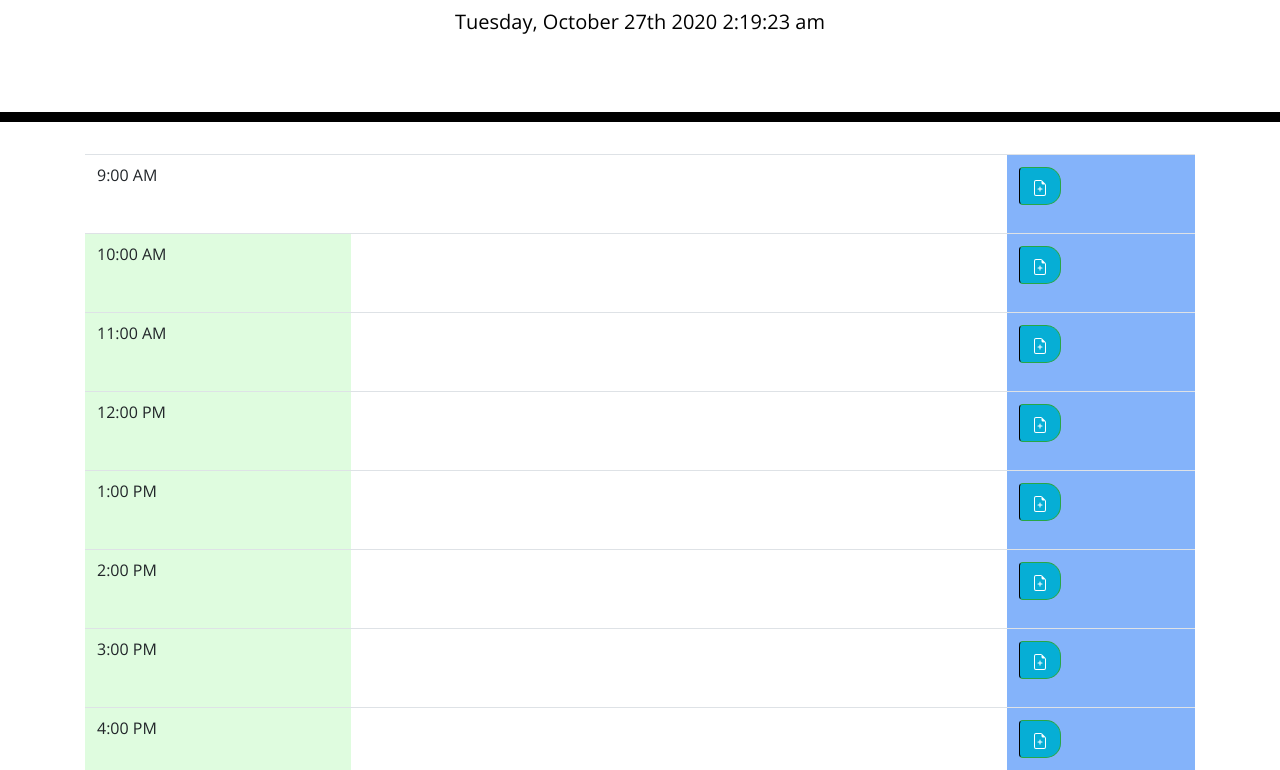
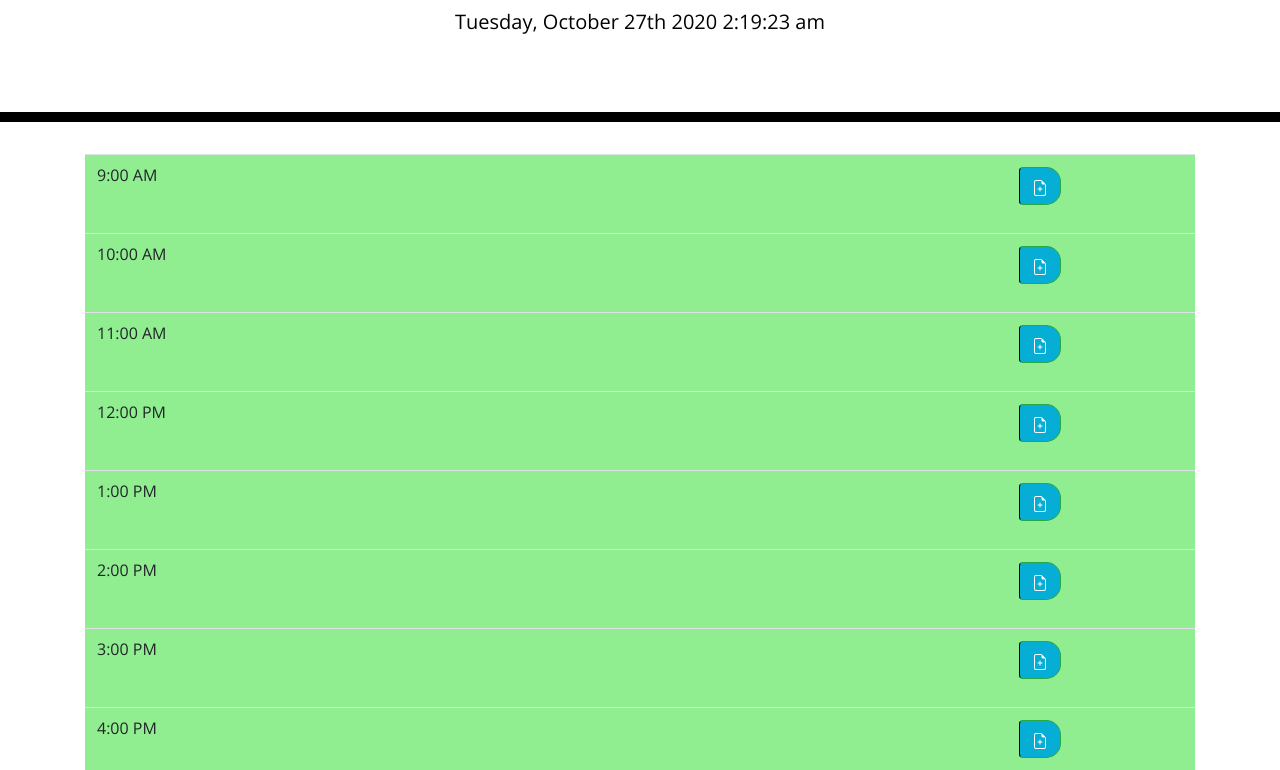
Before and after one commit to smanter82/WorkDayScheduler, a plain HTML site: page index.html in a window 1280 px wide. Shown: the part 182-952 px from the top of the page. Drawn offline with nearby package versions, Linux system fonts and the light colour scheme.

Commit message:
Time-based color coding working

```diff
--- a/index.html
+++ b/index.html
@@ -33,8 +33,8 @@
         <table class="table">
           <caption>Daily Planner</caption>
           <thead>
-            <tr>
-              <td scope="col-1" id = "times1">9:00 AM</td>
+            <tr id="9">
+              <td scope="col-1" >9:00 AM</td>
               <td scope="col-10" id="input1Text">
                 <input type="text" class="form-control-plaintext activity" id="scheduleItem1">
                 <p id = scheduleItem1Label></p>
@@ -51,8 +51,8 @@
             </tr>
           </thead>
           <tbody>
-            <tr>
-              <td scope="row" class = "times">10:00 AM</td>
+            <tr id="10">
+              <td scope="row" >10:00 AM</td>
               <td scope="row" id="input2Text">
                 <input type="text" class="form-control-plaintext activity" id="scheduleItem2"><p id = scheduleItem2Label></p>
               </td>
@@ -65,8 +65,8 @@
                   </svg>
                 </button>
             </tr>
-            <tr>
-              <td scope="row" class = "times">11:00 AM</td>
+            <tr id="11">
+              <td scope="row" >11:00 AM</td>
               <td scope="row" id="input3Text">
                 <input type="text" class="form-control-plaintext activity" id="scheduleItem3"><p id = scheduleItem3Label></p>
               </td>
@@ -79,8 +79,8 @@
                   </svg>
                 </button>
             </tr>
-            <tr>
-              <td scope="row" class = "times">12:00 PM</td>
+            <tr id="12">
+              <td scope="row" >12:00 PM</td>
               <td scope="row" id="input4Text">
                 <input type="text" class="form-control-plaintext activity" id="scheduleItem4"><p id = scheduleItem4Label></p>
               </td>
@@ -93,8 +93,8 @@
                   </svg>
                 </button>
             </tr>
-            <tr>
-              <td scope="row" class = "times">1:00 PM</td>
+            <tr id="13">
+              <td scope="row" >1:00 PM</td>
               <td scope="row" id="input5Text">
                 <input type="text" class="form-control-plaintext activity" id="scheduleItem5"><p id = scheduleItem5Label></p>
               </td>
@@ -107,8 +107,8 @@
                   </svg>
                 </button>
             </tr>
-            <tr>
-              <td scope="row" class = "times">2:00 PM</td>
+            <tr id="14">
+              <td scope="row" >2:00 PM</td>
               <td scope="row" id="input6Text">
                 <input type="text" class="form-control-plaintext activity" id="scheduleItem6"><p id = scheduleItem6Label></p>
               </td>
@@ -121,8 +121,8 @@
                   </svg>
                 </button>
             </tr>
-            <tr>
-              <td scope="row" class = "times">3:00 PM</td>
+            <tr id="15">
+              <td scope="row" >3:00 PM</td>
               <td scope="row" id="input7Text">
                 <input type="text" class="form-control-plaintext activity" id="scheduleItem7"><p id = scheduleItem7Label></p>
               </td>
@@ -135,8 +135,8 @@
                   </svg>
                 </button>
             </tr>
-            <tr>
-              <td scope="row" class = "times">4:00 PM</td>
+            <tr id="16">
+              <td scope="row" >4:00 PM</td>
               <td scope="row" id="input8Text">
                 <input type="text" class="form-control-plaintext activity" id="scheduleItem8"><p id = scheduleItem8Label></p>
               </td>
@@ -149,8 +149,8 @@
                   </svg>
                 </button>
             </tr>
-            <tr>
-              <td scope="row" class = "times">5:00 PM</td>
+            <tr id="17">
+              <td scope="row" >5:00 PM</td>
               <td scope="row" id="input9Text">
                 <input type="text" class="form-control-plaintext activity" id="scheduleItem9"><p id = scheduleItem9Label></p>
               </td>
--- a/index.js
+++ b/index.js
@@ -5,19 +5,29 @@ let currentDay = document.getElementById("currentDay")
 let m = moment().format('dddd, MMMM Do YYYY h:mm:ss a')
 currentDay.textContent = m
 //javaScript get time
-let currentTime = parseInt(moment().format('H'))
-console.log(currentTime)
+let currentTime = (moment().format('H'))
 
-// function activityBackground(element){
-//     const timeVal = parseInt(element.attr('#times1'))
-//     if (timeVal < currentTime) {
-//         element.css('backgroundColor', 'red')
-//     } else if (timeVal > currentTime) {
-//         element.css('backgroundColor', 'lightBlue')
-//     } else {
-//         element.css('backGroundColor', 'green')
-//     }
-// }
+//Set time-based color change
+function activityBackground(event){
+
+    let timeNow = moment().format("H");
+
+    for (i=8; i<18; i++)
+    if (i < currentTime) {
+        $(`#${i}`).removeClass("green");
+        $(`#${i}`).removeClass("red");
+        $(`#${i}`).addClass("gray");
+    } else if (i > currentTime) {
+        $(`#${i}`).removeClass("gray");
+        $(`#${i}`).addClass("red");
+        $(`#${i}`).addClass("green");
+    } else {
+        $(`#${i}`).removeClass("gray");
+        $(`#${i}`).removeClass("green");
+        $(`#${i}`).addClass("red");
+    }
+};
+setInterval(activityBackground, 1000);
 
 //set variables for button, input, and label
 let $saveBtn1 = $("#saveBtn1")
--- a/style.css
+++ b/style.css
@@ -70,10 +70,15 @@ textarea{
   transition: all .3s ease-in-out;
 }
 
-.times {
-  background-color: #dffcdf;
+/* Color Classes for time-based color coding */
+.red {
+  background-color: red;
 }
 
-.Save {
-  background-color: #84b3fa;
+.gray {
+  background-color: lightgray;
 }
+
+.green {
+  background-color: lightgreen;
+}
```
